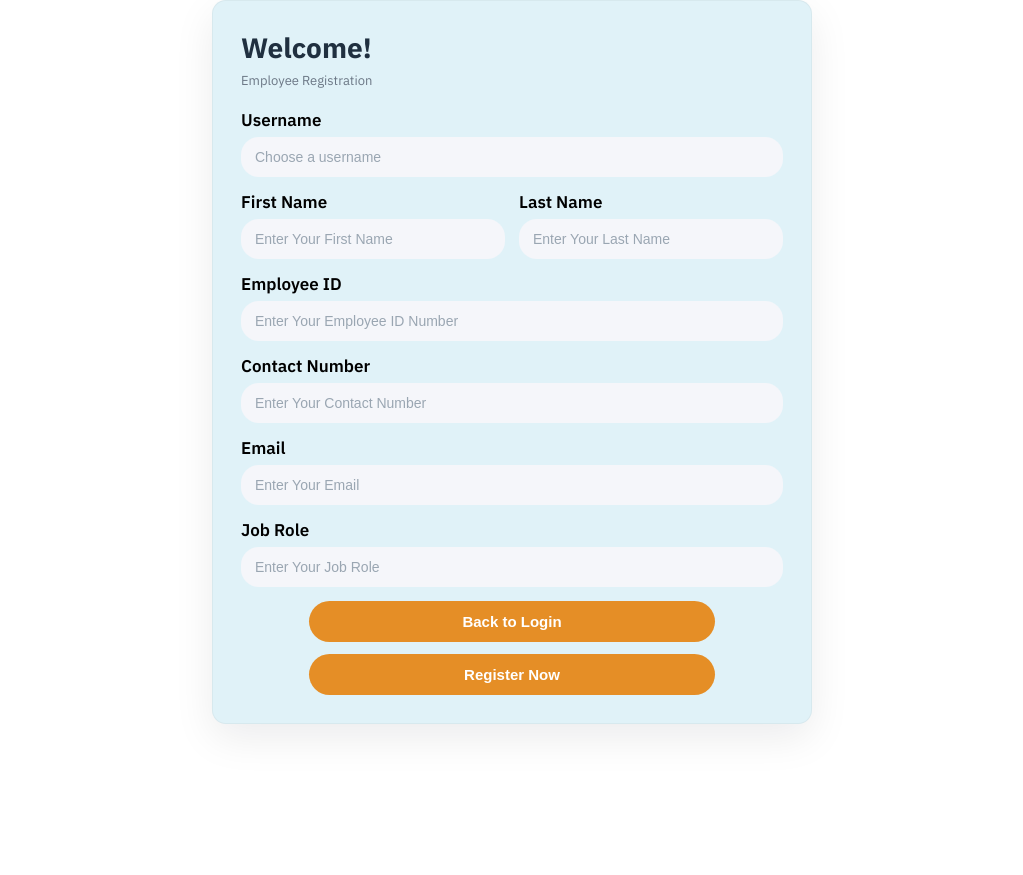
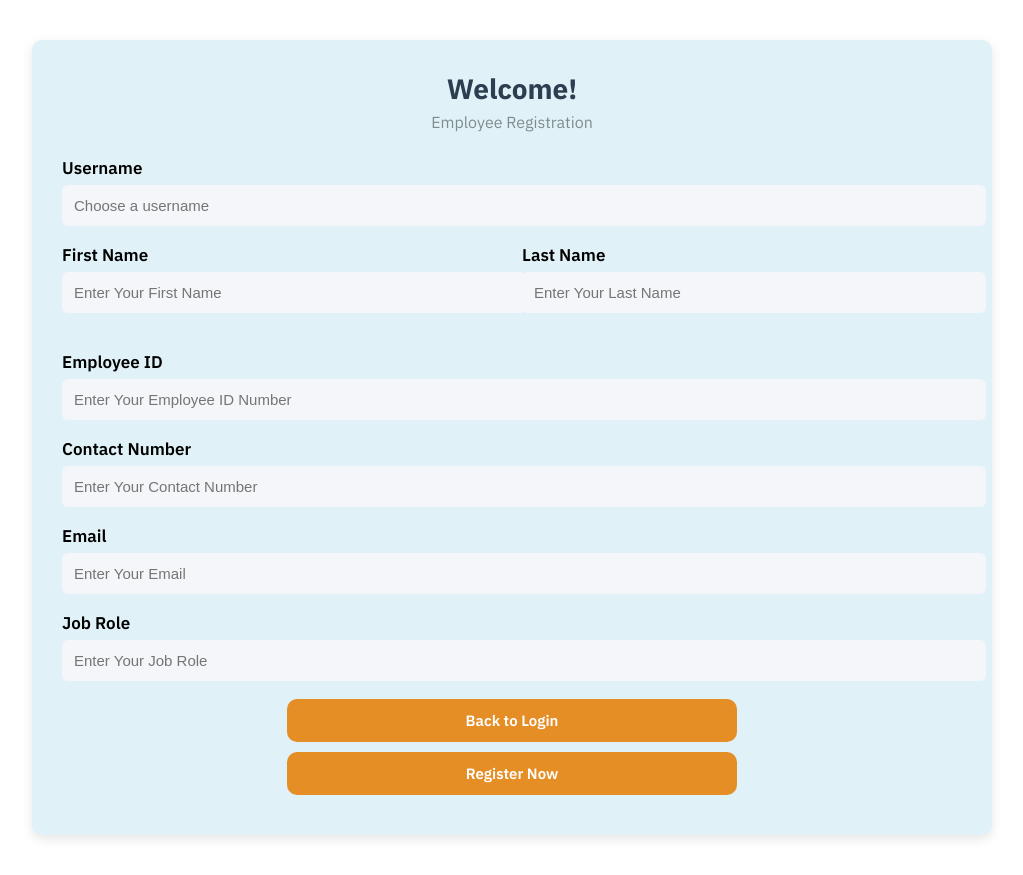
Before and after one commit to Sadeeshana/Utility-Managment-System, a PHP site: page /Employee.html in a window 1280 px wide. Shown: the whole page, without its empty margins (128-1151 px from the left). Before the commit the page ends 730 px from the top, so only its background shows below. Run offline with PHP 8.4, Linux system fonts and the light colour scheme.

Commit message:
Update employee.css
Update employee.css

```diff
--- a/Frontend/employee.css
+++ b/Frontend/employee.css
@@ -1,141 +1,130 @@
 @import url('https://fonts.googleapis.com/css2?family=IBM+Plex+Sans:wght@300;400;500;600;700&display=swap');
 
-* {
-    box-sizing: border-box;
+body {
     margin: 0;
-    padding:0;
+    padding: 0;
+    font-family:"IBM Sans Plex";
+    background: white;
 }
 
-html, body {
-    height: 100%;
-    font-family: "IBM Plex Sans";
-    background: white;
-
+/* Center Container */
+.container {
+    width: 90%;
+    max-width: 900px;
+    margin: 40px auto;
+    background: #e0f2f8;
+    padding: 30px;
+    border-radius: 10px;
+    box-shadow: 0 4px 12px rgba(0, 0, 0, 0.1);
 }
 
-
-/* Right form panel */
-.form-container {
-  width: 600px;
-  max-width: 92%;
-  margin: auto;
-  align-self: center;
-  flex: 0 0 auto;
-  background: #e0f2f8;
-  padding: 28px;
-  box-shadow: 0 14px 40px rgba(2,6,23,0.08);
-  border-radius: 14px;
-  border: 1px solid rgba(2,6,23,0.04);
-}
-
+/* Form Header */
 .welcome-text {
-  text-align: left;
-  margin-bottom: 18px;
-  font-family: "IBM Plex Sans";
+    text-align: center;
+    margin-bottom: 25px;
+    font-family: 'IBM Plex Sans';
   }
 
 .welcome-text h1 {
-  color: #203040;
+    margin: 0;
     font-size: 28px;
-  margin-bottom: 6px;
+    color: #2c3e50;
 }
 
 .welcome-text p {
-  color: #6b7785;
-  font-size: 13px;
+    margin-top: 5px;
+    font-size: 16px;
+    color: #7f8c8d;
 }
 
-.registration-image {
-  text-align: center;
-  margin: 10px 0 20px 0;
+/* Form Container */
+.form-container {
+    width: 100%;
 }
 
-.form-group {
-  margin-bottom: 14px;
+/* Form Row - 2 columns */
+.form-row {
+    display: flex;
+    gap: 20px;
+    margin-bottom: 20px;
 }
 
-.form-row {
-  display: flex;
-  gap: 14px;
-}
-
-.form-row .form-group {
-  flex: 1;
+/* Form Group */
+.form-group {
+    margin-bottom: 18px;
+    width: 100%;
 }
 
 label {
     display: block;
+    font-weight: 600;
       font-size: 17px;
-  color: black;
+      font-family: 'IBM Plex Sans';
+    color:black;
     margin-bottom: 6px;
-  font-family: "IBM Plex Sans";
-  font-weight: 600;
 }
 
+/* Input Fields */
 input[type="text"],
 input[type="email"],
 input[type="tel"],
 input[type="password"] {
     width: 100%;
-  padding: 12px 14px;
+    padding: 12px;
+    font-size: 15px;
     border: 1px;
-  border-radius: 18px;
+    border-radius: 6px;
     background: #F5F6FA;
-  color: #22313f;
-  font-size: 14px;
-}
-
-input::placeholder {
-  color: #9aa6b2;
+    transition: 0.2s;
 }
 
 input:focus {
+    border-color: none;
     outline: none;
-  border-color: #91c3d3;
-  box-shadow: 0 6px 18px rgba(14, 99, 137, 0.06);
+    background: #F5F6FA;
 }
 
+/* Buttons */
 .btn {
+    width: 50%;
+    padding: 12px;
+    margin: 10px auto;
     display: block;
-  width: 75%;
-  max-width: 420px;
-  margin: 12px auto 0;
-  padding: 12px 16px;
-  border-radius: 22px;
-  font-weight: 600;
+    border: none;
+    border-radius: 10px;
     font-size: 15px;
     cursor: pointer;
-  border: none;
-  text-align: center;
+    transition: 0.3s;
 }
 
+
+/* Back Button */
+.btn-back {
+    background: #E58E26;
+    color: white;
+    font-family: "IBM Plex Sans";
+    font-weight: 600;
+}
+
+.btn-back:hover {
+    background: #E58E26;
+}
+
+/* Register Button */
 .btn-register {
     background: #E58E26;
-  color: #fff;
-  margin-top: 12px;
+    color: white;
+    font-family: "IBM Plex Sans";
+    font-weight: 600;
 }
 
-.btn-register:hover { opacity: 0.95; }
-
-.btn-back {
+.btn-register:hover {
     background: #E58E26;
-  color: #fff;
-  margin-top: 12px;
 }
 
-/* small screen adjustments */
-@media (max-width: 900px) {
-  .container { flex-direction: column; margin: 20px; }
-  .left-panel, .form-container { width: 100%; }
-  .left-panel { padding: 28px; }
-  .form-container { padding: 26px; }
-  .form-row { flex-direction: column; }
+/* Responsive */
+@media (max-width: 768px) {
+    .form-row {
+        flex-direction: column;
     }
-
-/* utility helpers */
-.muted { color: #6b7785; font-size: 13px; }
-
-/* small tweak for very small screens */
-@media (max-width: 420px) {
-  .welcome-text h1 { font-size: 22px; }
 }
```
Lines whose indentation alone changed are shown as unchanged.
